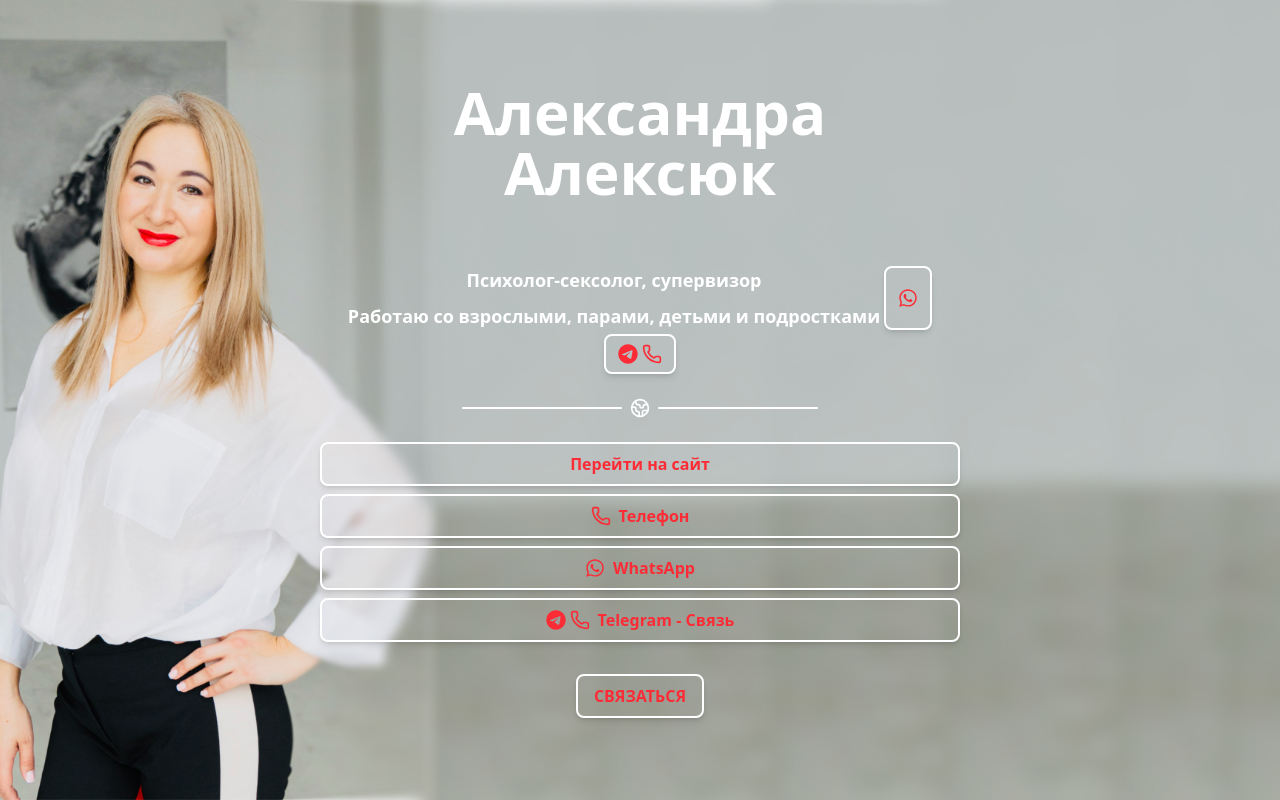
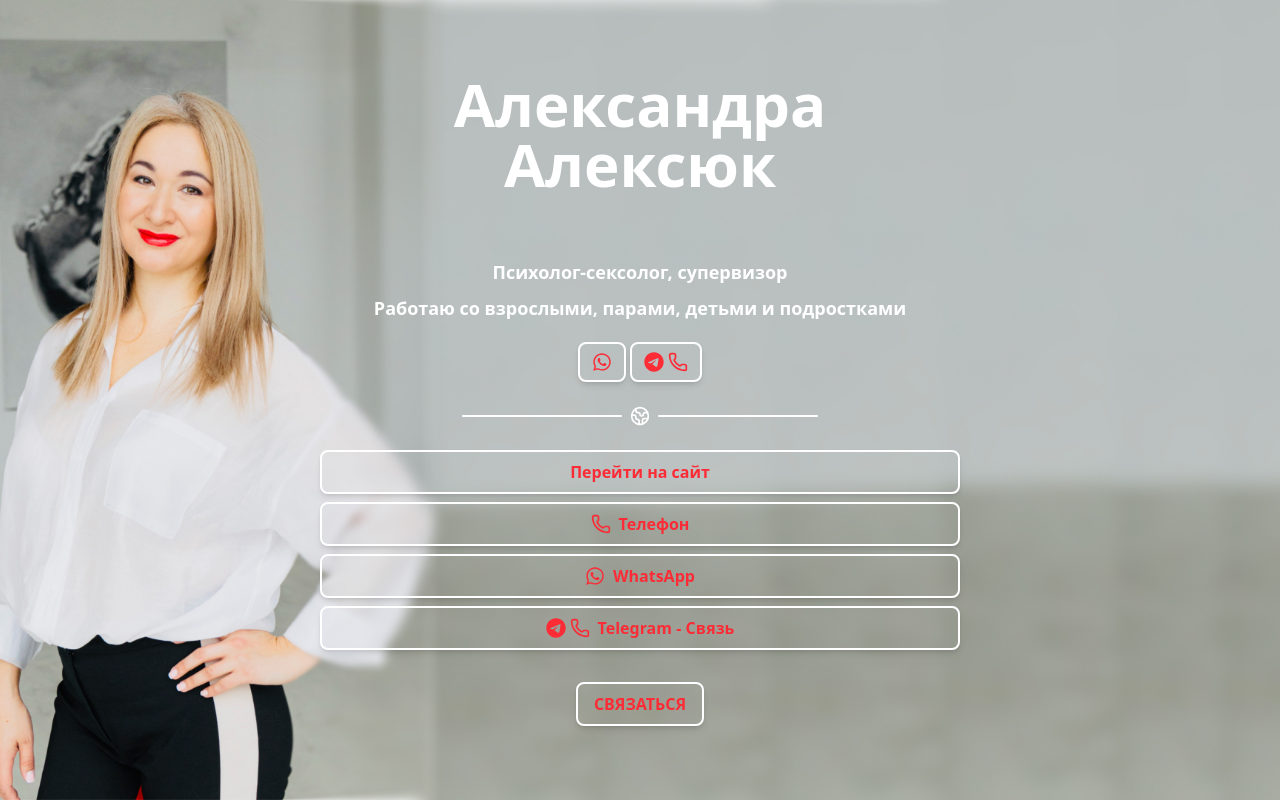
Before and after one commit to kenzay01/psychologist-site, a Next.js app: page /ru/linktree in a window 1280 px wide. Built offline with nearby package versions, Linux system fonts and the light colour scheme.

Commit message:
fix correction 31.07

```diff
--- a/app/[locale]/linktree/page.tsx
+++ b/app/[locale]/linktree/page.tsx
@@ -174,9 +174,9 @@ export default function LinkTree() {
             </div>
 
             {/* Social Links (Horizontal on Mobile) */}
-            <div className="w-full flex flex-wrap justify-center gap-1 mt-24 md:mt-6">
+            <div className="w-full flex flex-wrap justify-center flex-col gap-1 mt-24 md:mt-6">
               <div className="text-white text-center flex flex-col items-center gap-2">
-                <h2 className="font-semibold text-base md:text-lg">
+                <h2 className="font-semibold text-lg">
                   {dict?.linkTree?.subtitle || "Психолог та тренер"}
                 </h2>
                 <h3 className="font-semibold text-base md:text-lg">
@@ -184,6 +184,7 @@ export default function LinkTree() {
                     "Працюю з дорослими, парами, дітьми та підлітками"}
                 </h3>
               </div>
+              <div className="flex flex-wrap justify-center gap-1 mt-4">
                 {socialLinks.map((link) => (
                   <a
                     key={link.label}
@@ -195,6 +196,7 @@ export default function LinkTree() {
                     {link.icon}
                   </a>
                 ))}
+              </div>
             </div>
 
             <div className="w-full flex items-center justify-center gap-2 my-2">
```
Lines whose indentation alone changed are shown as unchanged.
